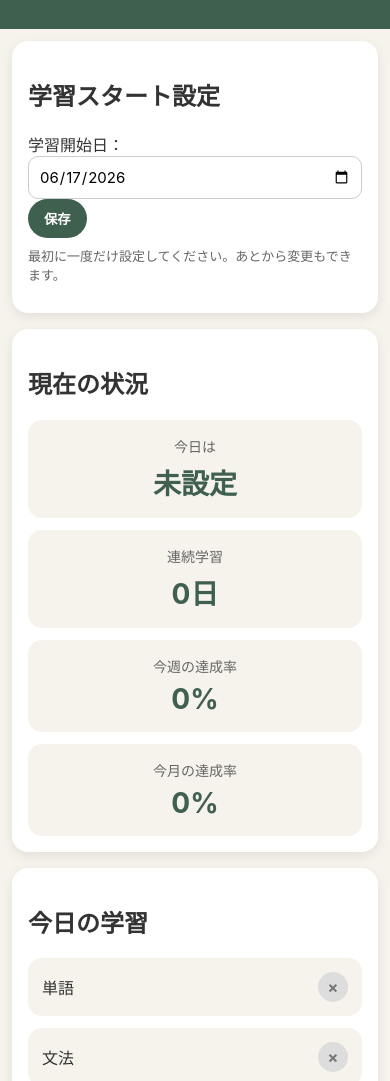
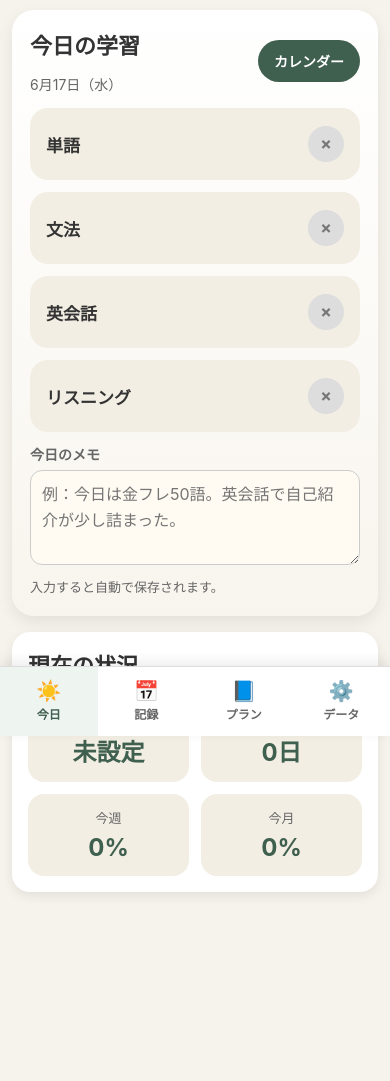
Before and after one commit to fukuduckx/english-progress, a plain HTML site: page index.html in a window 390 px wide. Shown: the part 108-1189 px from the top of the page. After the commit the page ends 1106 px from the top, so only its background shows below. Drawn offline with Linux system fonts and the light colour scheme.

Commit message:
Update index.html

```diff
--- a/index.html
+++ b/index.html
@@ -3,26 +3,42 @@
 <head>
   <meta charset="UTF-8" />
   <meta name="viewport" content="width=device-width, initial-scale=1.0" />
-  <title>英語学習進捗管理 v3</title>
+  <title>英語学習進捗管理 v4</title>
 
   <style>
+    :root {
+      --main: #3f5f4f;
+      --main-dark: #2f493c;
+      --bg: #f6f3ec;
+      --card: #ffffff;
+      --soft: #f3eee4;
+      --text: #333333;
+      --muted: #666666;
+      --danger: #9b3f3f;
+    }
+
+    * {
+      box-sizing: border-box;
+    }
+
     body {
       margin: 0;
       font-family: -apple-system, BlinkMacSystemFont, "Segoe UI", sans-serif;
-      background: #f6f3ec;
-      color: #333;
+      background: var(--bg);
+      color: var(--text);
+      padding-bottom: 78px;
     }
 
     header {
-      padding: 32px 20px;
+      padding: 28px 20px 24px;
       text-align: center;
-      background: #3f5f4f;
+      background: var(--main);
       color: white;
     }
 
     header h1 {
       margin: 0 0 8px;
-      font-size: 30px;
+      font-size: 28px;
     }
 
     header p {
@@ -38,11 +54,175 @@
     }
 
     .card {
-      background: white;
-      border-radius: 16px;
+      background: var(--card);
+      border-radius: 18px;
       padding: 16px;
       margin-bottom: 16px;
       box-shadow: 0 4px 12px rgba(0,0,0,0.08);
+    }
+
+    .screen {
+      display: none;
+    }
+
+    .screen.active {
+      display: block;
+    }
+
+    h2 {
+      margin: 0 0 14px;
+      font-size: 22px;
+    }
+
+    h3 {
+      margin: 0 0 10px;
+      font-size: 18px;
+    }
+
+    button {
+      border: none;
+      border-radius: 999px;
+      padding: 11px 16px;
+      background: var(--main);
+      color: white;
+      font-weight: bold;
+      cursor: pointer;
+      font-size: 14px;
+    }
+
+    button:hover {
+      opacity: 0.9;
+    }
+
+    .danger-button {
+      background: var(--danger);
+    }
+
+    input[type="date"],
+    textarea {
+      width: 100%;
+      padding: 11px;
+      border-radius: 12px;
+      border: 1px solid #ccc;
+      font-size: 16px;
+      font-family: inherit;
+      background: #fffaf2;
+    }
+
+    input[type="date"] {
+      max-width: 230px;
+      background: white;
+    }
+
+    textarea {
+      min-height: 95px;
+      resize: vertical;
+      line-height: 1.6;
+    }
+
+    .hint {
+      color: var(--muted);
+      font-size: 13px;
+      margin: 8px 0 0;
+      line-height: 1.6;
+    }
+
+    .dashboard-grid {
+      display: grid;
+      grid-template-columns: repeat(4, 1fr);
+      gap: 12px;
+    }
+
+    .dashboard-box {
+      background: var(--soft);
+      border-radius: 16px;
+      padding: 14px;
+      text-align: center;
+    }
+
+    .dashboard-box span {
+      display: block;
+      color: var(--muted);
+      font-size: 13px;
+      margin-bottom: 6px;
+    }
+
+    .dashboard-box strong {
+      font-size: 26px;
+      color: var(--main);
+    }
+
+    .today-main {
+      background: linear-gradient(180deg, #ffffff, #f8f5ee);
+      border-radius: 22px;
+      padding: 18px;
+      margin-bottom: 16px;
+      box-shadow: 0 6px 16px rgba(0,0,0,0.08);
+    }
+
+    .today-title-row {
+      display: flex;
+      justify-content: space-between;
+      align-items: center;
+      gap: 12px;
+      margin-bottom: 14px;
+    }
+
+    .today-date {
+      color: var(--muted);
+      font-size: 14px;
+    }
+
+    .today-task-grid {
+      display: grid;
+      grid-template-columns: repeat(2, 1fr);
+      gap: 12px;
+    }
+
+    .today-task {
+      background: var(--soft);
+      border-radius: 18px;
+      padding: 16px;
+      display: flex;
+      justify-content: space-between;
+      align-items: center;
+      min-height: 70px;
+      font-size: 17px;
+      font-weight: bold;
+    }
+
+    .check {
+      width: 36px;
+      height: 36px;
+      border-radius: 50%;
+      background: #ddd;
+      color: #777;
+      display: flex;
+      align-items: center;
+      justify-content: center;
+      font-weight: bold;
+      cursor: pointer;
+      user-select: none;
+      flex-shrink: 0;
+    }
+
+    .check.done {
+      background: var(--main);
+      color: white;
+    }
+
+    .memo-label {
+      display: block;
+      margin: 12px 0 6px;
+      font-size: 14px;
+      color: var(--muted);
+      font-weight: bold;
+    }
+
+    .plan-list {
+      margin: 0;
+      padding-left: 20px;
+      line-height: 1.9;
     }
 
     .controls {
@@ -52,97 +232,10 @@
       gap: 8px;
     }
 
-    button {
-      border: none;
-      border-radius: 999px;
-      padding: 10px 16px;
-      background: #3f5f4f;
-      color: white;
-      font-weight: bold;
-      cursor: pointer;
-    }
-
-    button:hover {
-      opacity: 0.85;
-    }
-
-    .danger-button {
-      background: #9b3f3f;
-    }
-
-    input[type="date"],
-    textarea {
-      box-sizing: border-box;
-      width: 100%;
-      padding: 10px;
-      border-radius: 10px;
-      border: 1px solid #ccc;
-      font-size: 15px;
-      font-family: inherit;
-    }
-
-    input[type="date"] {
-      max-width: 220px;
-      width: auto;
-    }
-
-    textarea {
-      min-height: 80px;
-      resize: vertical;
-      margin-top: 8px;
-      background: #fffaf2;
-    }
-
     .month-title {
       font-size: 22px;
       font-weight: bold;
       text-align: center;
-    }
-
-    .dashboard-grid {
-      display: grid;
-      grid-template-columns: repeat(4, 1fr);
-      gap: 12px;
-    }
-
-    .dashboard-box {
-      background: #f6f3ec;
-      border-radius: 14px;
-      padding: 16px;
-      text-align: center;
-    }
-
-    .dashboard-box span {
-      display: block;
-      color: #666;
-      font-size: 14px;
-      margin-bottom: 6px;
-    }
-
-    .dashboard-box strong {
-      font-size: 28px;
-      color: #3f5f4f;
-    }
-
-    .today-task-grid {
-      display: grid;
-      grid-template-columns: repeat(4, 1fr);
-      gap: 12px;
-    }
-
-    .today-task {
-      background: #f6f3ec;
-      border-radius: 14px;
-      padding: 14px;
-      display: flex;
-      justify-content: space-between;
-      align-items: center;
-    }
-
-    .plan-list {
-      margin: 0;
-      padding-left: 20px;
-      line-height: 1.8;
     }
 
     .summary-grid {
@@ -152,8 +245,8 @@
     }
 
     .summary-card {
-      background: #f6f3ec;
-      border-radius: 12px;
+      background: var(--soft);
+      border-radius: 14px;
       padding: 12px;
       text-align: center;
     }
@@ -162,11 +255,11 @@
       display: block;
       font-size: 24px;
       margin-top: 6px;
-      color: #3f5f4f;
+      color: var(--main);
     }
 
     .summary-card small {
-      color: #666;
+      color: var(--muted);
     }
 
     .calendar {
@@ -179,7 +272,7 @@
       text-align: center;
       font-weight: bold;
       padding: 8px;
-      color: #666;
+      color: var(--muted);
     }
 
     .day {
@@ -191,7 +284,7 @@
     }
 
     .day.today {
-      outline: 3px solid #3f5f4f;
+      outline: 3px solid var(--main);
     }
 
     .empty {
@@ -212,45 +305,11 @@
       font-size: 14px;
     }
 
-    .check {
-      width: 30px;
-      height: 30px;
-      border-radius: 50%;
-      background: #ddd;
-      color: #777;
-      display: flex;
-      align-items: center;
-      justify-content: center;
-      font-weight: bold;
-      cursor: pointer;
-      user-select: none;
-      flex-shrink: 0;
-    }
-
-    .check.done {
-      background: #3f5f4f;
-      color: white;
-    }
-
-    .memo-label {
-      display: block;
-      margin-top: 10px;
-      font-size: 13px;
-      color: #666;
-      font-weight: bold;
-    }
-
     .day-memo {
       min-height: 54px;
       font-size: 13px;
       padding: 8px;
       margin-top: 6px;
-    }
-
-    .hint {
-      color: #666;
-      font-size: 13px;
-      margin-top: 8px;
     }
 
     .button-row {
@@ -260,28 +319,97 @@
       margin-top: 12px;
     }
 
+    .bottom-nav {
+      position: fixed;
+      left: 0;
+      right: 0;
+      bottom: 0;
+      height: 70px;
+      background: white;
+      border-top: 1px solid #ddd;
+      display: grid;
+      grid-template-columns: repeat(4, 1fr);
+      z-index: 100;
+      box-shadow: 0 -4px 12px rgba(0,0,0,0.08);
+    }
+
+    .nav-item {
+      border: none;
+      background: white;
+      color: var(--muted);
+      border-radius: 0;
+      padding: 8px 4px;
+      font-size: 12px;
+      display: flex;
+      flex-direction: column;
+      align-items: center;
+      justify-content: center;
+      gap: 4px;
+      cursor: pointer;
+    }
+
+    .nav-item span {
+      font-size: 20px;
+      line-height: 1;
+    }
+
+    .nav-item.active {
+      color: var(--main);
+      font-weight: bold;
+      background: #eef4f0;
+    }
+
+    .desktop-note {
+      display: none;
+    }
+
     @media (max-width: 900px) {
       .dashboard-grid {
         grid-template-columns: repeat(2, 1fr);
       }
 
-      .summary-grid,
-      .today-task-grid {
+      .summary-grid {
         grid-template-columns: repeat(2, 1fr);
       }
     }
 
     @media (max-width: 700px) {
+      header {
+        padding: 22px 16px 20px;
+      }
+
+      header h1 {
+        font-size: 24px;
+      }
+
       .container {
         padding: 12px;
       }
 
       .calendar {
-        grid-template-columns: 1fr;
+        display: block;
       }
 
-      .weekday {
+      .weekday,
+      .empty {
         display: none;
+      }
+
+      .day {
+        min-height: auto;
+        margin-bottom: 10px;
+      }
+
+      .date {
+        font-size: 18px;
+      }
+
+      .controls {
+        gap: 10px;
+      }
+
+      .month-title {
+        font-size: 18px;
       }
 
       .summary-grid,
@@ -290,22 +418,17 @@
         grid-template-columns: 1fr 1fr;
       }
 
-      .day {
-        min-height: auto;
-      }
-
-      .controls {
-        gap: 12px;
-      }
-
-      .month-title {
-        font-size: 18px;
+      .today-task {
+        min-height: 72px;
       }
     }
 
-    @media (max-width: 420px) {
+    @media (max-width: 430px) {
       .summary-grid,
-      .dashboard-grid,
+      .dashboard-grid {
+        grid-template-columns: 1fr 1fr;
+      }
+
       .today-task-grid {
         grid-template-columns: 1fr;
       }
@@ -314,9 +437,35 @@
         flex-direction: column;
       }
 
+      .controls button {
+        width: 100%;
+      }
+
       input[type="date"] {
         width: 100%;
         max-width: none;
+      }
+
+      .dashboard-box strong {
+        font-size: 24px;
+      }
+    }
+
+    @media (min-width: 900px) {
+      body {
+        padding-bottom: 0;
+      }
+
+      .bottom-nav {
+        display: none;
+      }
+
+      .screen {
+        display: block;
+      }
+
+      .desktop-note {
+        display: block;
       }
     }
   </style>
@@ -330,12 +479,21 @@
 
   <div class="container">
 
-    <div class="card">
-      <h2>学習スタート設定</h2>
-      <label for="startDate">学習開始日：</label>
-      <input type="date" id="startDate" />
-      <button id="saveStartDate">保存</button>
-      <p class="hint">最初に一度だけ設定してください。あとから変更もできます。</p>
+    <section id="screenToday" class="screen active">
+      <div class="today-main">
+        <div class="today-title-row">
+          <div>
+            <h2>今日の学習</h2>
+            <div class="today-date" id="todayDateText"></div>
+          </div>
+          <button id="goCalendarFromToday">カレンダー</button>
+        </div>
+
+        <div class="today-task-grid" id="todayTaskGrid"></div>
+
+        <label class="memo-label" for="todayMemo">今日のメモ</label>
+        <textarea id="todayMemo" placeholder="例：今日は金フレ50語。英会話で自己紹介が少し詰まった。"></textarea>
+        <p class="hint">入力すると自動で保存されます。</p>
       </div>
 
       <div class="card">
@@ -350,31 +508,18 @@
             <strong id="streakText">0日</strong>
           </div>
           <div class="dashboard-box">
-          <span>今週の達成率</span>
+            <span>今週</span>
             <strong id="weeklyTotalRateText">0%</strong>
           </div>
           <div class="dashboard-box">
-          <span>今月の達成率</span>
+            <span>今月</span>
             <strong id="monthlyTotalRateText">0%</strong>
           </div>
         </div>
       </div>
+    </section>
 
-    <div class="card">
-      <h2>今日の学習</h2>
-      <div class="today-task-grid" id="todayTaskGrid"></div>
-
-      <label class="memo-label" for="todayMemo">今日のメモ</label>
-      <textarea id="todayMemo" placeholder="例：今日は金フレ50語。英会話で自己紹介が少し詰まった。"></textarea>
-      <p class="hint">入力すると自動で保存されます。</p>
-    </div>
-
-    <div class="card">
-      <h2>今月の学習プラン</h2>
-      <h3 id="monthlyGoal"></h3>
-      <ul class="plan-list" id="monthlyPlan"></ul>
-    </div>
-
+    <section id="screenCalendar" class="screen">
       <div class="card controls">
         <button id="prevMonth">前の月</button>
         <div class="month-title" id="monthTitle"></div>
@@ -386,6 +531,26 @@
         <div class="summary-grid" id="summaryGrid"></div>
       </div>
 
+      <div class="calendar" id="calendar"></div>
+    </section>
+
+    <section id="screenPlan" class="screen">
+      <div class="card">
+        <h2>学習スタート設定</h2>
+        <label for="startDate">学習開始日：</label>
+        <input type="date" id="startDate" />
+        <button id="saveStartDate">保存</button>
+        <p class="hint">最初に一度だけ設定してください。あとから変更もできます。</p>
+      </div>
+
+      <div class="card">
+        <h2>今月の学習プラン</h2>
+        <h3 id="monthlyGoal"></h3>
+        <ul class="plan-list" id="monthlyPlan"></ul>
+      </div>
+    </section>
+
+    <section id="screenData" class="screen">
       <div class="card">
         <h2>データ管理</h2>
         <p class="hint">CSV書き出しをすると、学習記録をスプレッドシートなどで確認できます。</p>
@@ -395,8 +560,34 @@
         </div>
       </div>
 
-    <div class="calendar" id="calendar"></div>
+      <div class="card desktop-note">
+        <h2>使い方メモ</h2>
+        <p class="hint">
+          PCでは全画面が一覧表示されます。スマホでは下のタブから「今日」「カレンダー」「プラン」「データ」を切り替えられます。
+        </p>
       </div>
+    </section>
+
+  </div>
+
+  <nav class="bottom-nav">
+    <button class="nav-item active" data-screen="screenToday">
+      <span>☀️</span>
+      今日
+    </button>
+    <button class="nav-item" data-screen="screenCalendar">
+      <span>📅</span>
+      記録
+    </button>
+    <button class="nav-item" data-screen="screenPlan">
+      <span>📘</span>
+      プラン
+    </button>
+    <button class="nav-item" data-screen="screenData">
+      <span>⚙️</span>
+      データ
+    </button>
+  </nav>
 
   <script>
     const tasks = ["単語", "文法", "英会話", "リスニング"];
@@ -404,7 +595,6 @@
 
     const monthlyPlans = [
       {
-        month: 1,
         goal: "基礎英語の復活",
         plan: [
           "金のフレーズを1日50語見る",
@@ -414,7 +604,6 @@
         ]
       },
       {
-        month: 2,
         goal: "高校英語のやり直し",
         plan: [
           "Grammar in Use Unit 31〜60を進める",
@@ -424,7 +613,6 @@
         ]
       },
       {
-        month: 3,
         goal: "TOEIC700点レベルを目指す",
         plan: [
           "公式TOEIC問題集を使い始める",
@@ -434,7 +622,6 @@
         ]
       },
       {
-        month: 4,
         goal: "広告英語を始める",
         plan: [
           "広告・マーケティング系の記事の見出しを読む",
@@ -444,7 +631,6 @@
         ]
       },
       {
-        month: 5,
         goal: "営業英語を身につける",
         plan: [
           "課題ヒアリングの英語表現を練習する",
@@ -454,7 +640,6 @@
         ]
       },
       {
-        month: 6,
         goal: "TOEIC750〜800点を目指す",
         plan: [
           "TOEIC模試を月2回解く",
@@ -464,7 +649,6 @@
         ]
       },
       {
-        month: 7,
         goal: "英文日記を始める",
         plan: [
           "毎日3行の英文日記を書く",
@@ -474,7 +658,6 @@
         ]
       },
       {
-        month: 8,
         goal: "広告記事を要約する",
         plan: [
           "週1本、広告記事を英語で要約する",
@@ -484,7 +667,6 @@
         ]
       },
       {
-        month: 9,
         goal: "会議英語を練習する",
         plan: [
           "進捗報告を英語で練習する",
@@ -494,7 +676,6 @@
         ]
       },
       {
-        month: 10,
         goal: "転職準備を始める",
         plan: [
           "英語履歴書の下書きを作る",
@@ -504,7 +685,6 @@
         ]
       },
       {
-        month: 11,
         goal: "英語面接対策",
         plan: [
           "Tell me about yourself を練習する",
@@ -514,8 +694,7 @@
         ]
       },
       {
-        month: 12,
-        goal: "外資系広告企業への応募準備",
+        goal: "応募準備の仕上げ",
         plan: [
           "英語面接を実践形式で練習する",
           "応募先企業を調べる",
@@ -536,6 +715,12 @@
       return formatDate(today.getFullYear(), today.getMonth(), today.getDate());
     }
 
+    function getJapaneseDateText(dateText) {
+      const date = new Date(dateText + "T00:00:00");
+      const weekdays = ["日", "月", "火", "水", "木", "金", "土"];
+      return (date.getMonth() + 1) + "月" + date.getDate() + "日（" + weekdays[date.getDay()] + "）";
+    }
+
     function getKey(dateText, taskName) {
       return "english-progress-" + dateText + "-" + taskName;
     }
@@ -545,13 +730,11 @@
     }
 
     function loadData(dateText, taskName) {
-      const key = getKey(dateText, taskName);
-      return localStorage.getItem(key) === "true";
+      return localStorage.getItem(getKey(dateText, taskName)) === "true";
     }
 
     function saveData(dateText, taskName, value) {
-      const key = getKey(dateText, taskName);
-      localStorage.setItem(key, value ? "true" : "false");
+      localStorage.setItem(getKey(dateText, taskName), value ? "true" : "false");
     }
 
     function loadMemo(dateText) {
@@ -583,8 +766,32 @@
       render();
     }
 
+    function switchScreen(screenId) {
+      const screens = document.querySelectorAll(".screen");
+      const navItems = document.querySelectorAll(".nav-item");
+
+      screens.forEach(function(screen) {
+        screen.classList.remove("active");
+      });
+
+      navItems.forEach(function(item) {
+        item.classList.remove("active");
+      });
+
+      document.getElementById(screenId).classList.add("active");
+
+      navItems.forEach(function(item) {
+        if (item.getAttribute("data-screen") === screenId) {
+          item.classList.add("active");
+        }
+      });
+
+      window.scrollTo({ top: 0, behavior: "smooth" });
+    }
+
     function saveStartDate() {
       const startDateInput = document.getElementById("startDate");
+
       if (!startDateInput.value) {
         alert("学習開始日を選択してください。");
         return;
@@ -699,6 +906,11 @@
       };
     }
 
+    function renderTodayDate() {
+      document.getElementById("todayDateText").textContent =
+        getJapaneseDateText(getTodayText());
+    }
+
     function getLearningMonthNumber() {
       const savedStartDate = localStorage.getItem("english-progress-start-date");
 
@@ -748,23 +960,6 @@
       });
     }
 
-    function calculateMonthlyTotalRate(year, month, daysInMonth) {
-      let totalDone = 0;
-      const totalPossible = daysInMonth * tasks.length;
-
-      for (let day = 1; day <= daysInMonth; day++) {
-        const dateText = formatDate(year, month, day);
-
-        tasks.forEach(function(taskName) {
-          if (loadData(dateText, taskName)) {
-            totalDone++;
-          }
-        });
-      }
-
-      return Math.round((totalDone / totalPossible) * 100);
-    }
-
     function calculateWeeklyTotalRate() {
       const today = new Date(getTodayText() + "T00:00:00");
       const dayOfWeek = today.getDay();
@@ -796,8 +991,8 @@
     }
 
     function renderWeeklyRate() {
-      const weeklyTotalRateText = document.getElementById("weeklyTotalRateText");
-      weeklyTotalRateText.textContent = calculateWeeklyTotalRate() + "%";
+      document.getElementById("weeklyTotalRateText").textContent =
+        calculateWeeklyTotalRate() + "%";
     }
 
     function renderSummary(year, month, daysInMonth) {
@@ -998,13 +1193,7 @@
       for (let i = 0; i < localStorage.length; i++) {
         const key = localStorage.key(i);
 
-        if (
-          key &&
-          (
-            key.startsWith("english-progress-") ||
-            key === "english-progress-start-date"
-          )
-        ) {
+        if (key && key.startsWith("english-progress-")) {
           keysToRemove.push(key);
         }
       }
@@ -1022,9 +1211,10 @@
       const month = currentDate.getMonth();
       const daysInMonth = new Date(year, month + 1, 0).getDate();
 
-      const monthTitle = document.getElementById("monthTitle");
-      monthTitle.textContent = year + "年 " + (month + 1) + "月";
+      document.getElementById("monthTitle").textContent =
+        year + "年 " + (month + 1) + "月";
 
+      renderTodayDate();
       renderStartDate();
       renderStudyDay();
       renderStreak();
@@ -1056,6 +1246,17 @@
       resetAllData();
     });
 
+    document.getElementById("goCalendarFromToday").addEventListener("click", function() {
+      switchScreen("screenCalendar");
+    });
+
+    document.querySelectorAll(".nav-item").forEach(function(item) {
+      item.addEventListener("click", function() {
+        const screenId = item.getAttribute("data-screen");
+        switchScreen(screenId);
+      });
+    });
+
     render();
   </script>
 </body>
```
Lines whose indentation alone changed are shown as unchanged.
